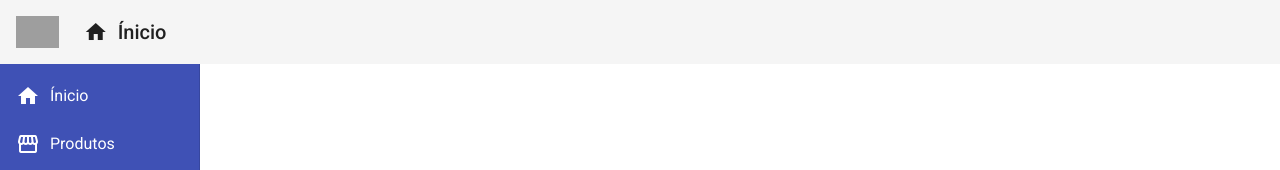
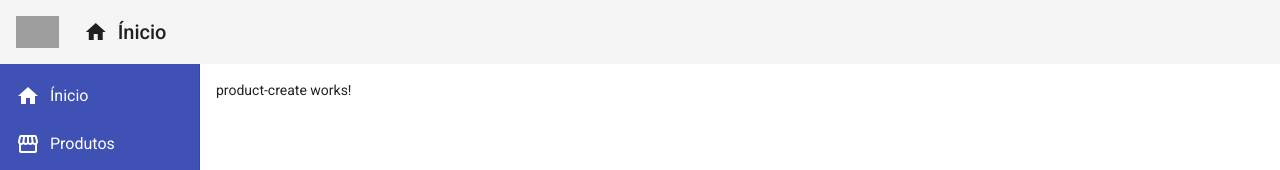
Before and after one commit to geraldodf/almoxarifado-frontend, an Angular app: page /products/create in a window 1280 px wide. Before the commit this address led to /. Shown: the top 170 px of the page. Built offline with nearby package versions, Linux system fonts and the light colour scheme; grey boxes are pictures that could not be loaded.

Commit message:
Criando component de criação de produto e adicionando ele nas rotas.

```diff
--- a/src/app/app-routing.module.ts
+++ b/src/app/app-routing.module.ts
@@ -3,15 +3,22 @@
 
 import {HomeComponent} from "./views/home/home.component";
 import {ProductCrudComponent} from "./views/product-crud/product-crud.component";
+import {ProductCreateComponent} from "./components/product/product-create/product-create.component";
 
-'./views/product-crud/product-crud.component.';
+
 const routes: Routes = [{
     path: "",
     component: HomeComponent
-}, {
+},
+    {
     path: "products",
     component: ProductCrudComponent
-}];
+},
+    {
+        path: "products/create",
+        component: ProductCreateComponent
+}
+];
 
 @NgModule({
     imports: [RouterModule.forRoot(routes)],
--- a/src/app/app.module.ts
+++ b/src/app/app.module.ts
@@ -17,6 +17,7 @@
 import { ProductCrudComponent } from './views/product-crud/product-crud.component';
 import { RedDirective } from './directives/red.directive';
 import { ForDirective } from './directives/for.directive';
+import { ProductCreateComponent } from './components/product/product-create/product-create.component';
 
 @NgModule({
   declarations: [
@@ -27,7 +28,8 @@
     HomeComponent,
     ProductCrudComponent,
     RedDirective,
-    ForDirective
+    ForDirective,
+    ProductCreateComponent
   ],
   imports: [
     BrowserModule,
--- /dev/null
+++ b/src/app/components/product/product-create/product-create.component.html
@@ -0,0 +1 @@
+<p>product-create works!</p>
--- /dev/null
+++ b/src/app/components/product/product-create/product-create.component.ts
@@ -0,0 +1,15 @@
+import { Component, OnInit } from '@angular/core';
+
+@Component({
+  selector: 'app-product-create',
+  templateUrl: './product-create.component.html',
+  styleUrls: ['./product-create.component.css']
+})
+export class ProductCreateComponent implements OnInit {
+
+  constructor() { }
+
+  ngOnInit(): void {
+  }
+
+}
```
Also changed, not shown: src/app/components/product/product-create/product-create.component.css (added).
